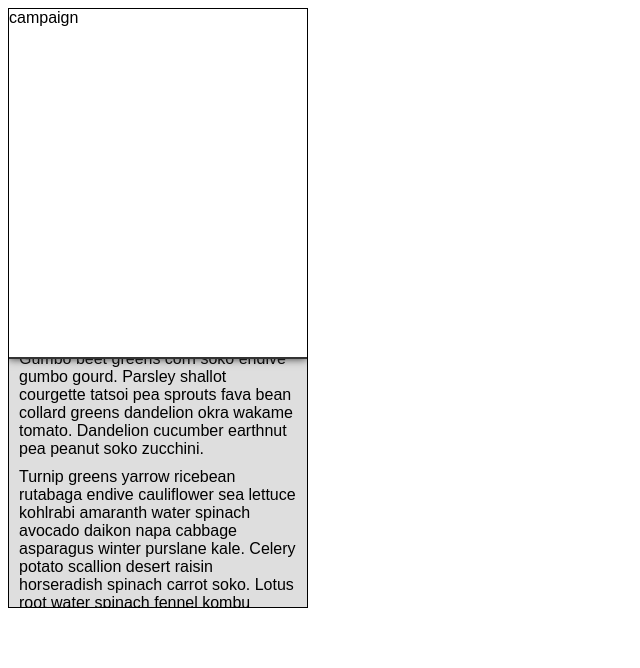
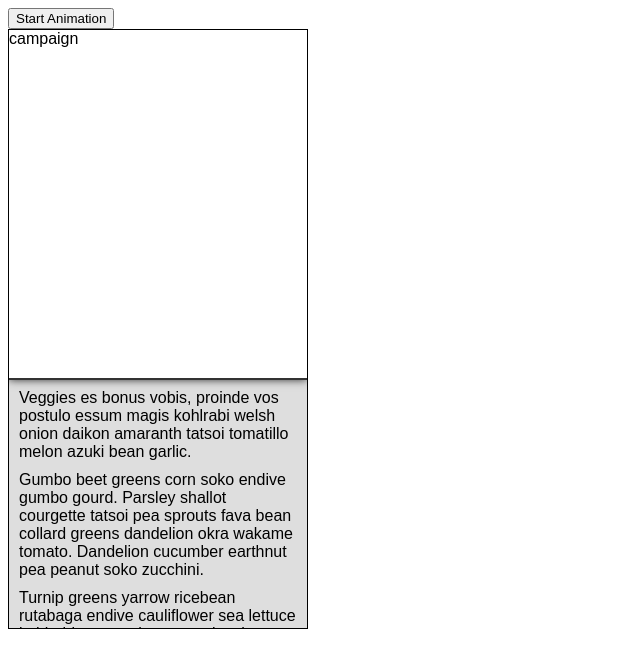
Before and after one commit to siuangie91/react-animation, a React (Create React App) app: page / in a window 1280 px wide. Shown: the top 668 px of the page, without its empty margins (0-640 px from the left). Built offline with nearby package versions, Linux system fonts and the light colour scheme.

Commit message:
create start anim button

```diff
--- a/src/App.js
+++ b/src/App.js
@@ -1,12 +1,17 @@
-import React from 'react';
+import React, { useState } from 'react';
 import Container from './components/Container';
 
 function App() {
+  const [ initAnim, setInitAnim ] = useState(false);
+
+  const handleClick = () => {
+    setInitAnim(true);
+  };
+
   return (
     <div className="App">
-      <Container>
-
-      </Container>
+      <button onClick={handleClick}>Start Animation</button>
+      <Container initAnim={initAnim}/>
     </div>
   );
 }
--- a/src/components/Container/index.js
+++ b/src/components/Container/index.js
@@ -5,14 +5,14 @@ import { containerStyles } from './styled';
 import ScrollingText from '../ScrollingText';
 import Campaign from '../Campaign/index';
 
-const Container = () => {
+const Container = (props) => {
   const [ initScroll, setInitScroll ] = useState(false);
 
   useEffect(() => {
-    if(!initScroll) {
+    if(!initScroll && props.initAnim) {
       setInitScroll(true);
     }
-  }, [initScroll]);
+  }, [initScroll, props.initAnim]);
 
   return (
     <section css={containerStyles}>
```
